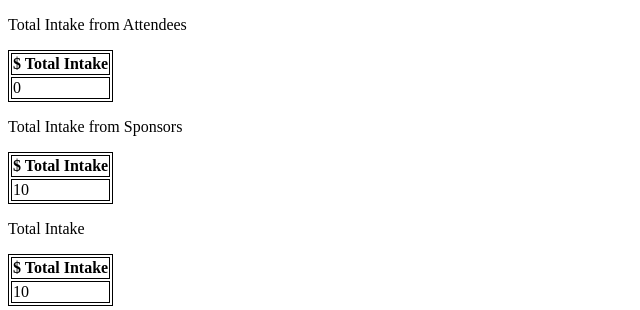
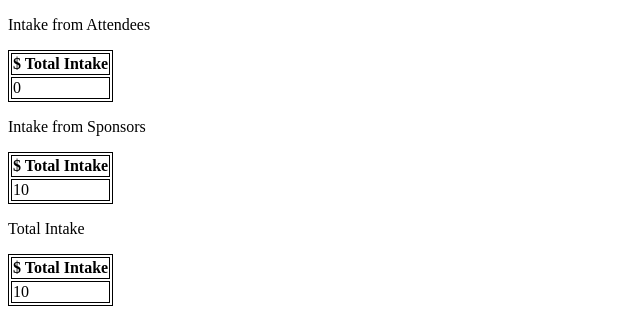
Before and after one commit to Art233/CMPE332-Project, a PHP site: page /totalIntake.php in a window 1280 px wide. Shown: the top 310 px of the page, without its empty margins (0-640 px from the left). Run offline with PHP 8.4, Linux system fonts and the light colour scheme; tables that the repository leaves empty or names only in its code hold one stand-in row (values such as "Sample post").

Commit message:
Update totalIntake.php

```diff
--- a/totalIntake.php
+++ b/totalIntake.php
@@ -12,7 +12,7 @@
 		$pdo = new PDO('mysql:host=localhost;dbname=332project', "root", "");
 	?>
 	<?php
-		echo "<p>Total Intake from Attendees</p>";
+		echo "<p>Intake from Attendees</p>";
 		echo "<table><tr><th>$ Total Intake</th></tr>";
 		$sql = "select sum(attending_rate) from Attendees ";
 		$stmt = $pdo->prepare($sql);
@@ -23,7 +23,7 @@
 		}
 		echo "</table>";
 
-		echo "<p>Total Intake from Sponsors</p>";
+		echo "<p>Intake from Sponsors</p>";
 		echo "<table><tr><th>$ Total Intake</th></tr>";
 		$sql = "select sum(amount_of_money) from Company ";
 		$stmt = $pdo->prepare($sql);
```
